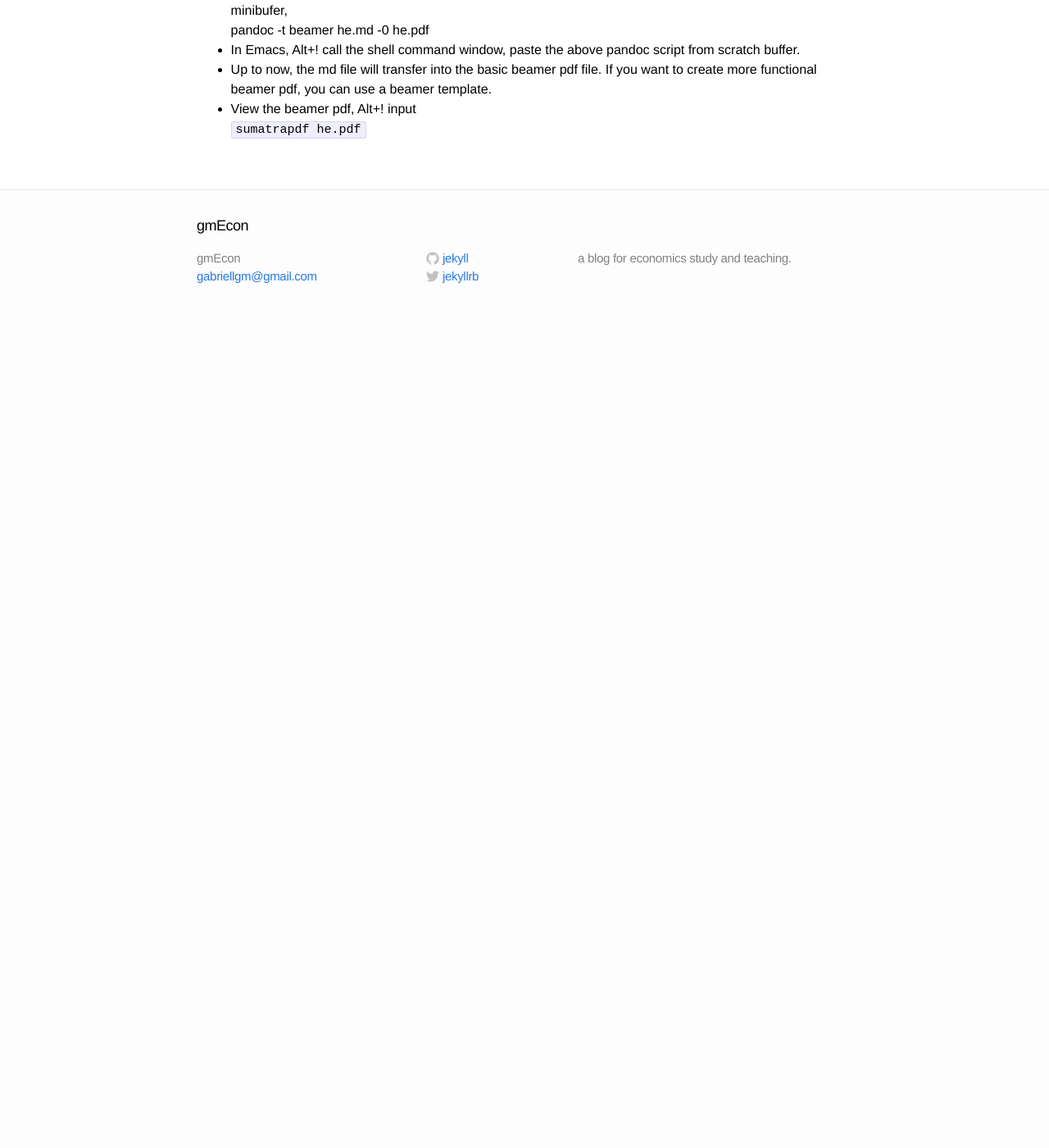
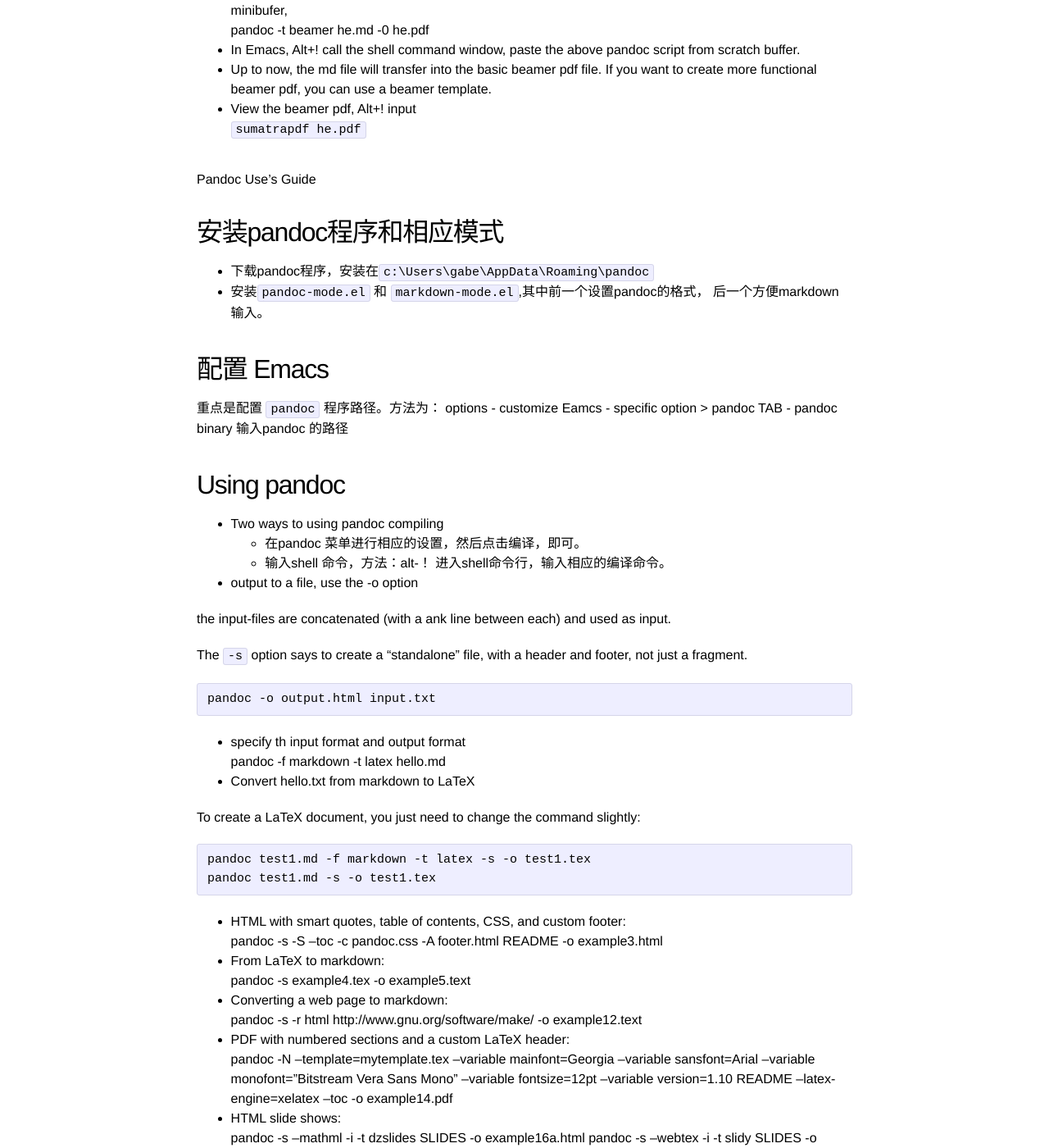
Before and after one commit to Gabegit/Gabegit.github.io, a Jekyll site: the page built from _posts/2014-08-19-markdown-tips.md, in a window 1280 px wide and 1400 px high, scrolled down 2957 px. Shown: the whole window at 82% size. Built offline with Jekyll 4.4.1, drawn with Linux system fonts in a browser that asks for light colours; before the commit the page ends 3351 px from its top, so only the background shows below that; some of the changed text lies outside the part shown.

Commit message:
Update 2014-08-19-markdown-tips.md

```diff
--- a/_posts/2014-08-19-markdown-tips.md
+++ b/_posts/2014-08-19-markdown-tips.md
@@ -145,3 +145,108 @@ pandoc ʹ��utf-8��ΪĬ�ϵ�����������룬���
 - View the beamer pdf, Alt+! input
 
   `sumatrapdf he.pdf`
+
+# Pandoc Use's Guide #
+
+## 安装pandoc程序和相应模式 ##
+
+* 下载pandoc程序，安装在`c:\Users\gabe\AppData\Roaming\pandoc`
+* 安装`pandoc-mode.el` 和 `markdown-mode.el`,其中前一个设置pandoc的格式， 后一个方便markdown 输入。
+
+## 配置 Emacs ##
+
+重点是配置 `pandoc` 程序路径。方法为：
+	options - customize Eamcs - specific option > pandoc TAB - pandoc
+	binary 输入pandoc 的路径
+
+
+## Using pandoc ##
+
+* Two ways to using pandoc compiling
+  * 在pandoc 菜单进行相应的设置，然后点击编译，即可。
+  * 输入shell 命令，方法：alt-！ 进入shell命令行，输入相应的编译命令。
+
+* output to a file, use the -o option
+
+the input-files are concatenated (with a ank line between each) and
+used as input.
+
+The `-s` option says to create a “standalone” file, with a header and footer, not just a fragment.
+
+	pandoc -o output.html input.txt
+
+* specify th input format and output format
+
+	pandoc -f markdown -t latex hello.md
+
+* Convert hello.txt from markdown to LaTeX
+
+To create a LaTeX document, you just need to change the command slightly:
+
+	pandoc test1.md -f markdown -t latex -s -o test1.tex
+	pandoc test1.md -s -o test1.tex
+
+* HTML with smart quotes, table of contents, CSS, and custom footer:
+
+	pandoc -s -S --toc -c pandoc.css -A footer.html README -o
+    example3.html
+
+* From LaTeX to markdown:
+
+	pandoc -s example4.tex -o example5.text
+
+* Converting a web page to markdown:
+
+	pandoc -s -r html http://www.gnu.org/software/make/ -o example12.text
+
+* PDF with numbered sections and a custom LaTeX header:
+
+	pandoc -N --template=mytemplate.tex --variable mainfont=Georgia
+	--variable sansfont=Arial --variable monofont="Bitstream Vera Sans
+	Mono" --variable fontsize=12pt --variable version=1.10 README
+	--latex-engine=xelatex --toc -o example14.pdf
+
+* HTML slide shows:
+
+	pandoc -s --mathml -i -t dzslides SLIDES -o example16a.html
+	pandoc -s --webtex -i -t slidy SLIDES -o example16b.html
+	pandoc -s --self-contained --webtex -i -t s5 SLIDES -o example16c.html
+	pandoc -s --mathjax -i -t slideous SLIDES -o example16d.html
+
+* TeX math in HTML:
+
+	pandoc math.text -s -o mathDefault.html
+	pandoc math.text -s --mathml -o mathMathML.html
+	pandoc math.text -s --webtex -o mathWebTeX.html
+	pandoc math.text -s --mathjax -o mathMathJax.html
+	pandoc math.text -s --latexmathml -o mathLaTeXMathML.html
+
+* Pandoc uses the UTF-8 character encoding for both input and output
+
+If your local character encoding is not UTF-8, you should pipe input and output through:
+
+
+## creating a pdf ##
+
+Pandoc will create a latex file and use pdflatex (or another engine,
+see --latex-engine)
+
+	pandoc test.txt -o test.pdf
+
+## General options ##
+
+Specify input format
+
+	-f FORMAT, -r FORMAT, --from=FORMAT, --read=FORMAT
+
+Specify output format
+
+	-t FORMAT, -w FORMAT, --to=FORMAT, --write=FORMAT
+
+Write output to FILE instead of stdout
+
+	-o FILE, --output=FILE
+
+Specify the user data directory to search for pandoc data files.
+
+	--data-dir=DIRECTORY
```
